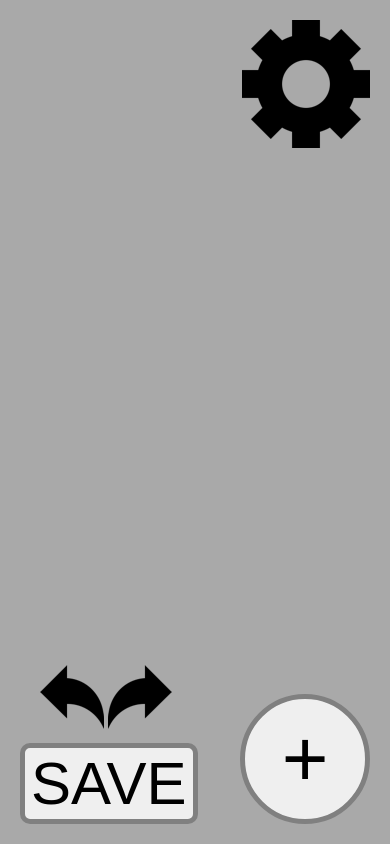
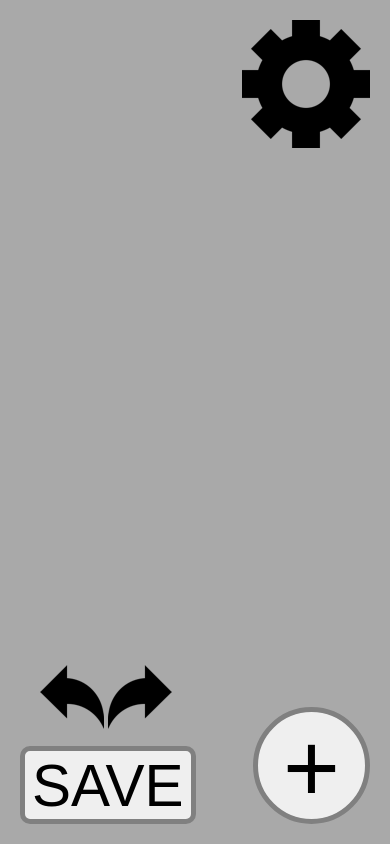
Before and after one commit to carterldavis2002/sticky-sticky-notes, a website: page views/index.html in a window 390 px wide. Drawn offline with nearby package versions, Linux system fonts and the light colour scheme.

Commit message:
Media queries to better support widths < 400px

```diff
--- a/public/index.js
+++ b/public/index.js
@@ -19,8 +19,6 @@ class Notes {
             this.recall.push(command);
             command.undo();
         }
-        console.log(this.history)
-        console.log(this.recall)
     }
 
     redo() {
@@ -30,8 +28,6 @@ class Notes {
             this.history.push(command);
             command.redo();
         }
-        console.log(this.history)
-        console.log(this.recall)
     }
 
     clearHistory() { this.history = []; }
--- a/public/styles.css
+++ b/public/styles.css
@@ -58,3 +58,17 @@ input {
     bottom: 111px;
     left: 40px;
 }
+
+@media (max-width: 400px) {
+    #add-note {
+        width: 30vw;
+        height: 30vw;
+        font-size: 25vw;
+    }
+
+    #save-workspace {
+        width: 45vw;
+        height: 20vw;
+        font-size: 15vw;
+    }
+}
```
